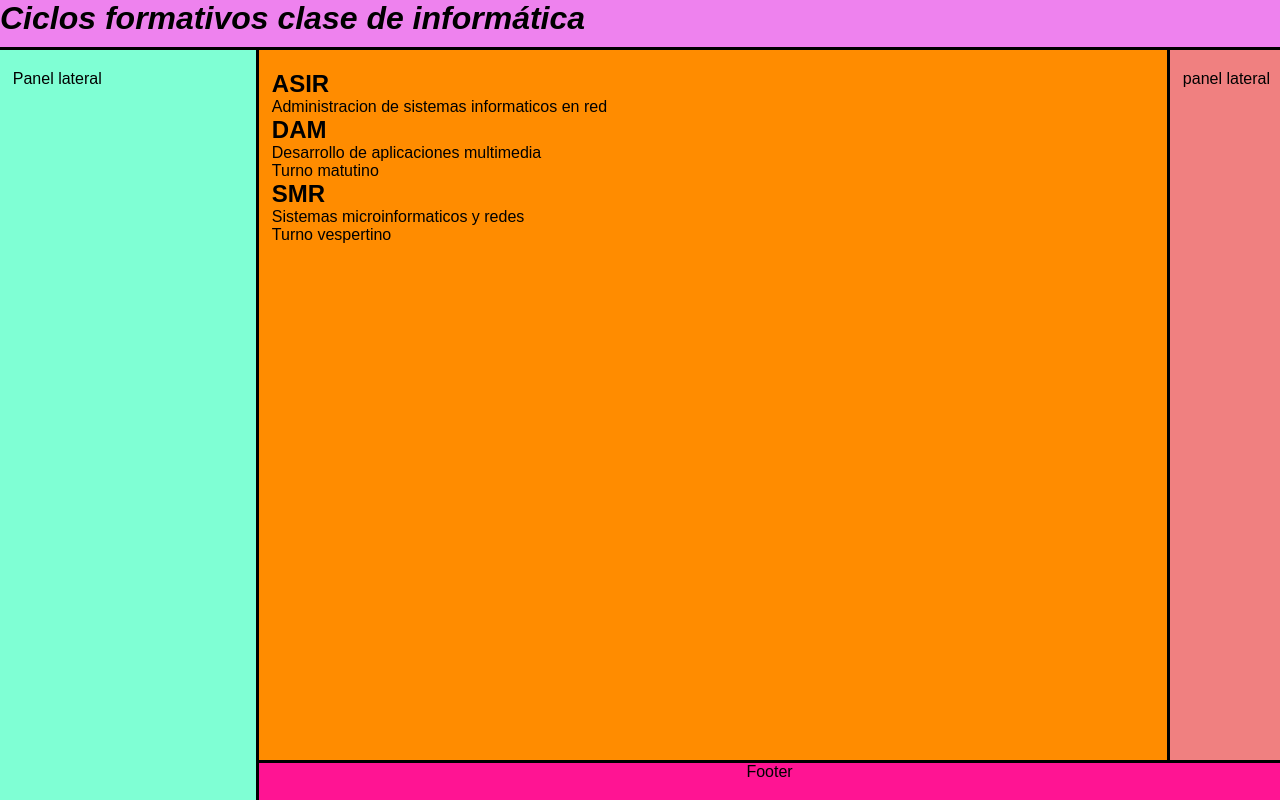
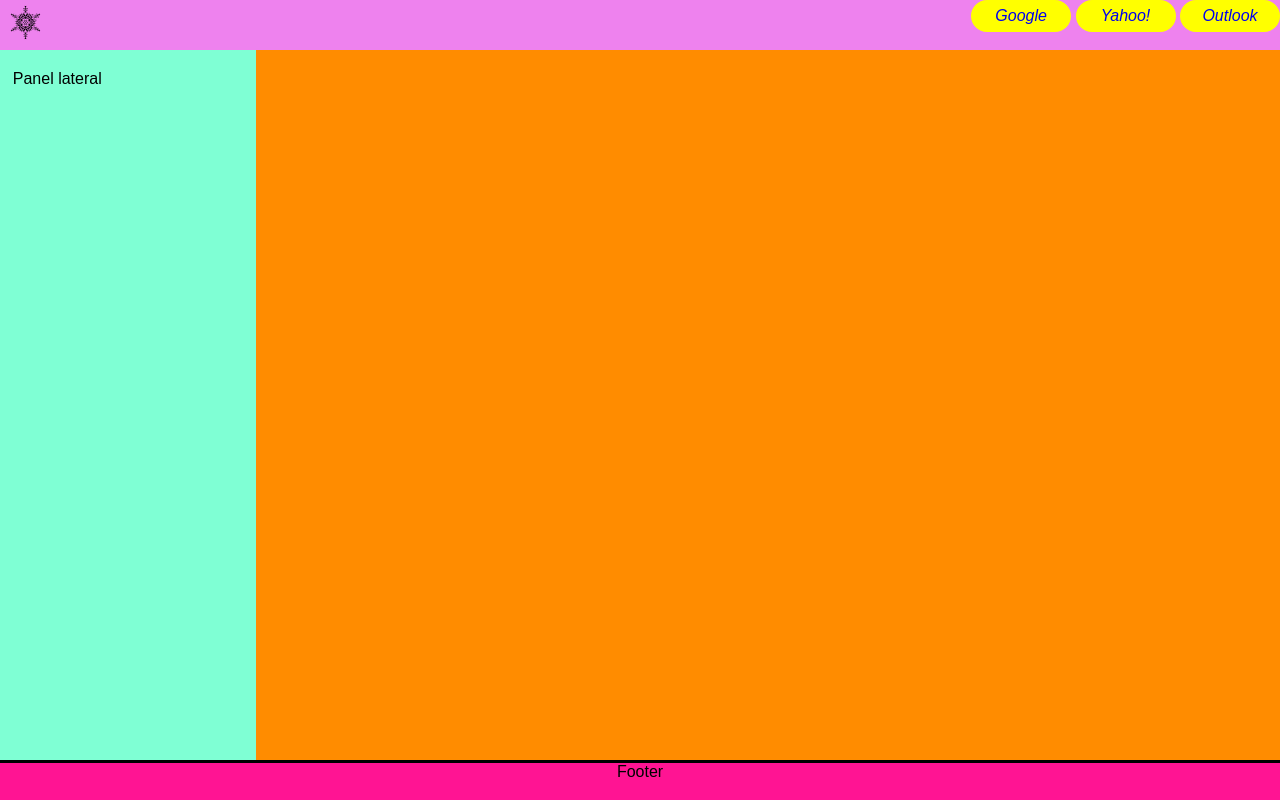
Before and after one commit to jorge-moncada/test, a plain HTML site: page web secciones html5/index.html in a window 1280 px wide. Drawn offline with Linux system fonts and the light colour scheme.

Commit message:
clase miercoles

```diff
--- a/web secciones html5/index.html
+++ b/web secciones html5/index.html
@@ -6,28 +6,22 @@
     <meta name="viewport" content="width=device-width, initial-scale=1.0">
     <title>Web con secciones</title>
     <link rel="stylesheet" href="style.css">
+    <link rel="icon" href="./img/favicon.png">
 </head>
 
 <body>
     <header>
-        <h1>Ciclos formativos clase de informática</h1>
+        <nav>
+            <a href="https://www.google.com">Google</a>
+            <a href="https://www.yahoo.com">Yahoo!</a>
+            <a href="https://www.outlook.com">Outlook</a>
+        </nav>
+        <a href="#">
+        <img src="./img/1541891037.svg" alt="logo">
+    </a>
     </header>
     <aside id="lateral">Panel lateral</aside><main>
-        <article>
-            <h1>ASIR</h1>
-            <p>Administracion de sistemas informaticos en red</p>
-        </article>
-        <article>
-            <h1>DAM</h1>
-            <p>Desarrollo de aplicaciones multimedia</p>
-            <p>Turno matutino</p>
-        </article>
-        <article>
-            <h1>SMR</h1>
-            <p>Sistemas microinformaticos y redes</p>
-            <p>Turno vespertino</p>
-        </article>
-    </main><aside id="lateral_2">panel lateral</aside>
+
     <footer>Footer</footer>
 </body>
 
--- a/web secciones html5/style.css
+++ b/web secciones html5/style.css
@@ -17,7 +17,12 @@ header{
     right: 0;
     left: 0;
     height: 50px;
-    border-bottom-style: solid;
+}
+header > a > img{
+    display: inline-block;
+    height: 40px;
+    padding-top: 5px;
+    padding-left: 10px;
 }
 
 #lateral{
@@ -34,41 +39,60 @@ header{
     padding-top: 20px;
 }
 
-#lateral_2{
-    position: absolute;
-    right: 0;
-    top: 50px;
-    background-color: lightcoral;
-    bottom: 40px;
-    border-left-style: solid;
-    padding-top: 20px;
-    padding-left: 1%;
-    padding-right: 10px;
-    overflow: auto;
-}
+
+
 main{
     background-color: darkorange;
     padding-top: 20px;
     width: 80%;
     display: inline-block;
-    border-left-style: solid;
-    padding-left: 1%;
+    padding-left: 2%;
+    padding-right: 2%;
+    padding-top: 2vh;
+    padding-bottom: 1vh;
+    padding: 2vh 2% 1vh 2%;
     position: absolute;
-    right: 0;
     top: 50px;
     bottom: 40px;
+    left: 20%;
     overflow: auto;
 }
 
 footer{
     height: 40px;
     background-color: deeppink;
-    position: absolute;
+    position: fixed;
     bottom: 0;
-    left: 20%;
+    left: 0;
     right: 0;
     border-top-style: solid;
-    border-left-style: solid;
+
     display: inline-block;
     text-align: center;
 }
+
+nav{
+    text-align: end;
+    padding-top: 7;
+    padding-right: 7;
+    position: fixed;
+    right: 0;
+}
+
+nav > a{
+    display: inline-block;
+    width: 100px;
+    background-color: yellow;
+    border-style: solid;
+    border-color: yellow;
+    border-width: 2px;
+    text-align: center;
+    padding: 5px;
+    border-radius: 30px;
+    text-decoration: none;
+}
+
+nav a:hover{
+    border-color: black;
+    text-decoration-color: red;
+}
--- /dev/null
+++ b/web-secciones2/style.css
@@ -0,0 +1,170 @@
+*{
+    /* Margin 0 para todos los elementos */
+    margin: 0;
+    /* Los bordes y el padding cuentan en el ancho */
+    box-sizing: border-box;
+    /* Los bordes y el padding no cuentan en el ancho
+    box-sizing: content-box; */
+    font-family: Verdana, Geneva, Tahoma, sans-serif;
+}
+
+header{
+/* color de fondo */
+    text-align: center;
+    padding-top: 5px;
+    background-color: lightyellow;
+    /* Altura del elemento, tiene que ser un elemento de bloque y
+    la especificaremos en pixeles o en vh */
+    height: 35px;
+    /* Position indica la posición del elemento con respecto
+    a sus elementos adyacentes
+    fixed, se mantiene en el mismo sitio aunque haya scroll
+    absolute, lo posicionamos a mano y no se tiene en cuenta
+    para los demás elementos
+    relative, es el valor por defecto, quiere decir que se posicionan
+    las cosas unas al lado de otras */
+    position: absolute;
+    /* cuando posicionamos de manera absolute o fixed
+    podemos decirle a cuánta distancia estará de los bordes
+    de la web top, bottom, left, right */
+
+    /* El ancho del elemento, normalmente usaremos
+    porcentajes */
+    left: 0;
+    right: 0;
+}
+
+nav{
+    background-color: rgb(200, 195, 195);
+    padding-top: 7px;
+    padding-right: 7px;
+    height: 35px;
+    position: fixed;
+    right: 0;
+    left: 0;
+    top: 0;
+    text-align: end;
+    /* Esto es para subir o bajar elementos cuando se solapen
+    a modo de capas. Por defecto el valor es 0 así que
+    si le ponemos 1 quiere decir que estará por encima
+    de los que estén a 0 */
+    z-index: 1;
+}
+
+aside{
+    padding: 10px;
+    background-color: lightsalmon;
+    position: fixed;
+    right: 0;
+    width: 15%;
+    top: 70px;
+    border-right-style: solid;
+    border-width: 1px;
+    /* Calc nos permite hacer cálculos con
+     medidas diferentes relativas y absolutas*/
+    height: calc(100vh - 50px);
+    overflow: auto;
+}
+footer{
+    position: absolute;
+    bottom: 0;
+    text-align: left;
+    font-size: 10px;
+    height: 20px;
+    left: 0;
+    right: 0;
+    background-color: lightseagreen;
+}
+main{
+    background-color: lightskyblue;
+    position: absolute;
+    left: 0;
+    width: 85%;
+    top: 70px;
+    /* min-height nos permite especificar una altura
+    mínima para los elementos, por si acaso el contenido
+    no es lo suficientemente grande; */
+    min-height: calc(100vh - 50px);
+}
+/* Todos los enlaces hijos directos de aside */
+aside > a{
+    display: block;
+    margin: 10px;
+}
+
+nav > a{
+    display: inline-block;
+    width: 151px;
+}
+
+nav>a,aside>a{
+    background-color: yellow;
+    border-style: solid;
+    border-color: yellow;
+    border-width: 2px;
+    text-align: center;
+    padding: 5px;
+    border-radius: 40px;
+    text-decoration: none;
+}
+
+aside>p{
+    text-align: right;
+    border-top-style: solid;
+    border-top-width: 1px;
+    padding-top: 2px;
+}
+
+aside > h1{
+    text-align: center;
+    border-bottom-color: black;
+    border-bottom-style: solid;
+    border-bottom-width: 1px;
+    padding-bottom: 10px;
+
+}
+/* Cuando el ratón esté por encima del elemento.
+Pseudo clase :hover */
+aside > a:hover, nav > a:hover{
+    border-color: black;
+}
+/* En el momento de hacer click. Pseudoclase :active */
+aside > a:active, nav > a:active{
+    border-color: white;
+}
+/* Cuando ya lo haya visitado. Pseudclase :visited */
+aside > a:visited, nav > a:visited{
+    color: blue;
+}
+
+main{
+/*  Equivalente a lo de abajo */
+/*
+    padding-top: 2vh;
+    padding-right: 2%;
+    padding-bottom: 1vh;
+    padding-left: 2%;
+*/
+    padding: 2vh 2% 1vh 2%;
+
+
+}
+
+header{
+    /* border-style: solid; */
+    /* Esto significa arriba 5px izda y dcha 1px y abajo 2px */
+    /* border-width: 5px 1px 2px; */
+    /* border-color: red; */
+}
+
+header img {
+    height: 40px;
+}
+/*
+#video_oculto {
+    display: none;
+}
+
+main:hover > #video_oculto{
+    display: inline;
+} */
```
Also changed, not shown: web-secciones2/index.html (added, +46 -0 lines), web secciones html5/img/1541891037.png (added), web secciones html5/img/1541891037.svg (added), web secciones html5/img/favicon.png (added), web-secciones2/img/icon.png (added), web-secciones2/img/logo.svg (added).
